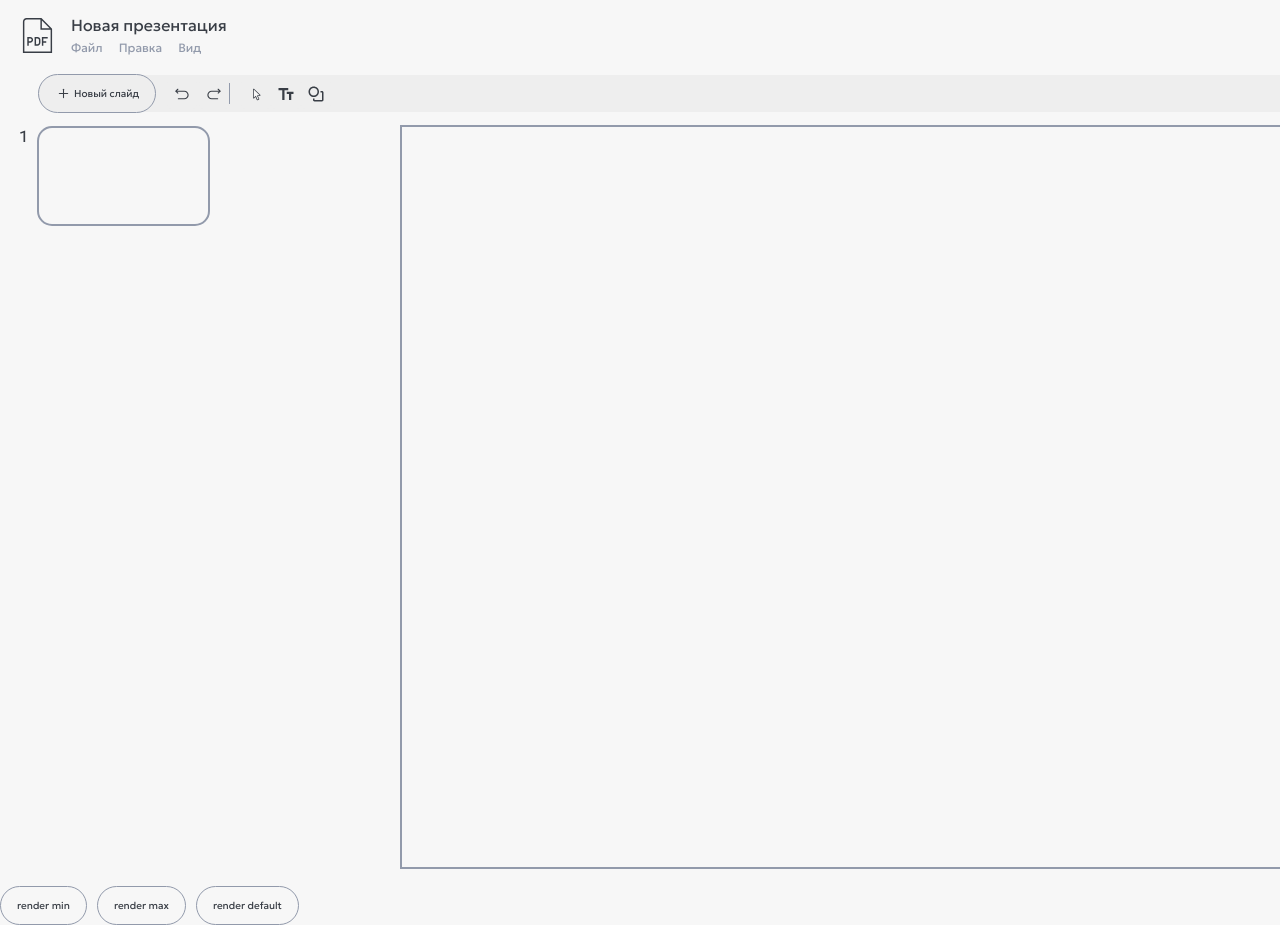
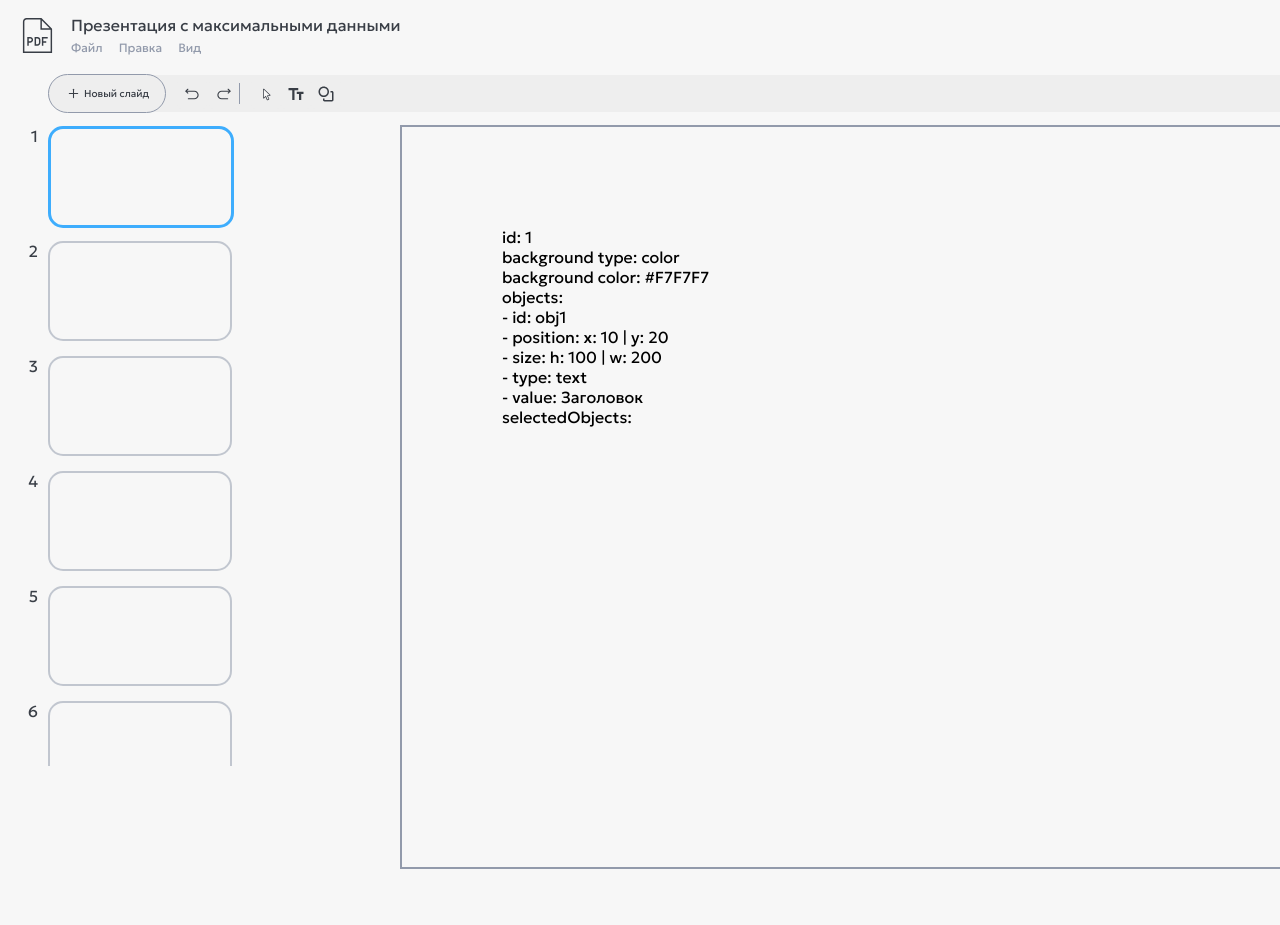
Before and after one commit to exesakreda/presentation-maker, a React (Vite) app in the folder my-vue-app/: page / in a window 1280 px wide. Shown: the top 925 px of the page. After the commit the page ends 869 px from the top, so only its background shows below. Built offline with nearby package versions, Linux system fonts and the light colour scheme.

Commit message:
добавлен вывод информации об объектах слайда, добавлена функция рендера презентации с минимальными и максимальными данными. обновлена цветовая схема приложения.

```diff
--- a/my-vue-app/src/App.tsx
+++ b/my-vue-app/src/App.tsx
@@ -4,7 +4,6 @@ import Actionbar from './Actionbar'
 import Toolbar from './Toolbar'
 import Slidelist from './SlideList'
 import SlideArea from './SlideArea'
-import Render from './Render'
 
 import '../../types.ts'
 import { Presentation } from '../../types.ts'
@@ -24,41 +23,117 @@ import {
   changeSlideBackground
 } from '../../functions.ts';
 
-let initialPresentation: Presentation = {
-  title: 'Новая презентация',
-  slideList: [],
-  selectedSlides: [],
+export let minPresentation: Presentation = {
+  title: 'Презентация с минимальными данными',
+  slideList: [{
+    id: '1',
+    background: { type: 'color', value: '#F7F7F7'},
+    objects: [],
+    selectedObjects: []
+  }],
+  selectedSlide: '1',
+}
+
+export let maxPresentation: Presentation = {
+  title: 'Презентация с максимальными данными',
+  slideList: [
+    {
+      id: '1',
+      background: { type: 'color', value: '#F7F7F7'},
+      objects: [
+        {
+          id: 'obj1',
+          position: { x: 10, y: 20 },
+          size: { h: 100, w: 200 },
+          value: 'Заголовок',
+          fontFamily: 'Arial',
+          textSize: 24,
+          type: 'text',
+        },
+      ],
+      selectedObjects: [],
+    },
+    {
+      id: '2',
+      background: { type: 'color', value: '#F7F7F7'},
+      objects: [],
+      selectedObjects: [],
+    },
+    {
+      id: '3',
+      background: { type: 'color', value: '#F7F7F7'},
+      objects: [],
+      selectedObjects: [],
+    },
+    {
+      id: '4',
+      background: { type: 'color', value: '#F7F7F7'},
+      objects: [],
+      selectedObjects: [],
+    },
+    {
+      id: '5',
+      background: { type: 'color', value: '#F7F7F7'},
+      objects: [],
+      selectedObjects: [],
+    },
+    {
+      id: '6',
+      background: { type: 'color', value: '#F7F7F7'},
+      objects: [],
+      selectedObjects: [],
+    },
+    {
+      id: '7',
+      background: { type: 'color', value: '#F7F7F7'},
+      objects: [],
+      selectedObjects: [],
+    },
+    {
+      id: '8',
+      background: { type: 'color', value: '#F7F7F7'},
+      objects: [],
+      selectedObjects: [],
+    },
+    {
+      id: '9',
+      background: { type: 'color', value: '#F7F7F7'},
+      objects: [],
+      selectedObjects: [],
+    },
+    {
+      id: '10',
+      background: { type: 'color', value: '#F7F7F7'},
+      objects: [],
+      selectedObjects: [],
+    },
+  ],
+  selectedSlide: '1',
 }
 
 function App() {
-  const [presentation, setPresentation] = useState<Presentation>(initialPresentation)
+  let isMax = true
+  if (isMax) {
+    return (
+      <>
+        <Actionbar title={'Презентация с максимальными данными'}/>
+        <Toolbar />
 
-  const minClick = () => {
-    const updatedPresentation = changePresentationTitle(presentation, 'Презентация с минимальными данными')
-    setPresentation(updatedPresentation)
+        <Slidelist slides={maxPresentation.slideList} selectedSlide={'1'} />
+        <SlideArea slide={maxPresentation.slideList[0]}/>
+      </>
+    )
+  } else {
+    return (
+      <>
+        <Actionbar title={minPresentation.title}/>
+        <Toolbar />
+
+        <Slidelist slides={minPresentation.slideList} selectedSlide={minPresentation.selectedSlide}/>
+        <SlideArea slide={minPresentation.slideList[0]}/>
+      </>
+    )
   }
-
-  const maxClick = () => {
-    const updatedPresentation = changePresentationTitle(presentation, 'Презентация с максимальными данными')
-    setPresentation(updatedPresentation)
-  }
-
-  const resetClick = () => {
-    const updatedPresentation = changePresentationTitle(presentation, 'Новая презентация')
-    setPresentation(updatedPresentation)
-  }
-
-  return (
-    <>
-      <Actionbar title={presentation.title}/>
-      <Toolbar />
-
-      <Slidelist />
-      <SlideArea />
-      <Render onMinClick={minClick} onMaxClick={maxClick} onResetClick={resetClick}/>
-
-    </>
-  )
 }
 
 export default App
--- a/my-vue-app/src/Render.css
+++ /dev/null
@@ -1,26 +0,0 @@
-.button2 {
-    height: 37px;
-    border: 1px solid #929AAB;
-    border-radius: 45px;
-    padding-left: 16px;
-    padding-right: 16px;
-
-    display: flex;
-    align-items: center;
-
-    font-size: 10px;
-    color: #393E46;
-
-    cursor: pointer;
-}
-.button2:hover {
-    background-color: #D9D9D9;
-}
-
-
-.render {
-    position: absolute;
-    display: flex;
-    left: 0;
-    top: 886px;
-}
--- a/my-vue-app/src/Render.tsx
+++ /dev/null
@@ -1,29 +0,0 @@
-import React from "react"
-
-import './Render.css'
-
-type myRenderProps = {
-    onMinClick: () => void,
-    onMaxClick: () => void,
-    onResetClick: () => void,
-}
-
-function Render({ onMinClick, onMaxClick, onResetClick }: myRenderProps) {
-    return (
-        <div className="render">
-            <div className="render__renderMin renderMin button2" style={{marginRight: '10px'}} onClick={onMinClick}>
-                <p className="renderMin__text">render min</p>
-            </div>
-
-            <div className="render__renderMax renderMax button2" style={{marginRight: '10px'}} onClick={onMaxClick}>
-                <p className="renderMax__text">render max</p>
-            </div>
-
-            <div className="render__renderMax renderMax button2" style={{marginRight: '10px'}} onClick={onResetClick}>
-                <p className="renderMax__text">render default</p>
-            </div>
-        </div>
-    )
-}
-
-export default Render
--- a/my-vue-app/src/SlideArea.css
+++ b/my-vue-app/src/SlideArea.css
@@ -9,3 +9,8 @@
     top: 125px;
     left: 400px;
 }
+
+.slidearea__content {
+    margin-left: 100px;
+    margin-top: 100px;
+}
--- a/my-vue-app/src/SlideArea.tsx
+++ b/my-vue-app/src/SlideArea.tsx
@@ -1,11 +1,37 @@
 import React from "react"
 import './SlideArea.css'
+import { Color, Image, Slide } from "../../types"
+import { TextArea } from "../../types"
+import { ImageArea } from "../../types"
 
+type SlideAreaProps = {
+    slide: Slide
+}
 
-function SlideArea() {
+function SlideArea(props: SlideAreaProps) {
+    const slide:Slide = props.slide
+    const slideObjects = slide.objects.map(obj =>
+        <>
+            <p> - id: {obj.id}</p>
+            <p> - position:  x: {obj.position.x} | y: {obj.position.y}</p>
+            <p> - size: h: {obj.size.h} | w: {obj.size.w}</p>
+            <p> - type: {obj.type}</p>
+
+            {obj.type === 'text' && <p> - value: {(obj as TextArea).value}</p>}
+            {obj.type === 'image' && <p> - src: {(obj as ImageArea).src}</p>}
+        </>
+    )
     return (
         <div className="slidearea">
-
+            <div className="slidearea__content">
+                <p> id: {slide.id} </p>
+                <p> background type: {slide.background.type}</p>
+                {slide.background.type === 'color' && <p>background color: {(slide.background as Color).value}</p>}
+                {slide.background.type === 'image' && <p>background color: {(slide.background as Image).src}</p>}
+                <p> objects: </p>
+                {slideObjects}
+                <p> selectedObjects: {slide.selectedObjects} </p>
+            </div>
         </div>
     )
 }
--- a/my-vue-app/src/SlideList.css
+++ b/my-vue-app/src/SlideList.css
@@ -4,10 +4,10 @@
     position: fixed;
 
     margin-top: 14px;
-    margin-left: 20px;
+    margin-left: 10px;
+    padding-left: 10px;
 
     max-height: 80%;
-    width: 205px;
 
     overflow-y: auto;
     overflow-x: hidden;
@@ -26,7 +26,7 @@
 }
 
 .small-slide {
-    width: 190px;
+  min-width: 190px;
   height: 100px;
   display: flex;
   flex-wrap: nowrap;
@@ -35,13 +35,20 @@
 
 .small-slide__number {
   font-size: 16px;
+  width: 18px;
+  text-align: right;
   color: #393E46;
 }
 
 .small-slide__preview {
   margin-left: 10px;
-    width: 172px;
+  width: 180px;
   height: 96px;
-    border: 2px solid #929AAB;
+  border: 2px solid #929aab86;
   border-radius: 15px;
+  margin-right: 15px;
 }
+
+.selectedSlide {
+  border: 3px solid #3EADFD;
+}
--- a/my-vue-app/src/SlideList.tsx
+++ b/my-vue-app/src/SlideList.tsx
@@ -1,13 +1,34 @@
 import React from "react"
 import './SlideList.css'
+import { Slide } from "../../types"
 
-function Slidelist() {
+type SlideListProps = {
+    slides: Slide[],
+    selectedSlide: string,
+}
+
+function Slidelist(props: SlideListProps) {
+    const slides: Array<Slide> = props.slides
+    const selectedSlideId = props.selectedSlide
+
+    const slideListItems = slides.map(slide => {
+        const isSelected = slide.id === selectedSlideId
+
+        return(
+            <div className="slideList__slide small-slide">
+            <p className="small-slide__number">{slides.indexOf(slide) + 1}</p>
+            <div
+                key={slide.id}
+                className={`small-slide__preview ${isSelected ? 'selectedSlide' : ''}`}
+            ></div>
+        </div>
+        )
+
+    })
+
     return(
         <div className="slideList">
-            <div className="slideList__slide small-slide">
-                <p className="small-slide__number">1</p>
-                <div className="small-slide__preview"></div>
-            </div>
+            {slideListItems}
         </div>
     )
 }
--- a/my-vue-app/src/Toolbar.css
+++ b/my-vue-app/src/Toolbar.css
@@ -1,5 +1,5 @@
 .toolbar {
-    margin-left: 38px;
+    margin-left: 48px;
     background-color: #EEEEEE;
     width: 1677px;
     position: relative;
```
Also changed, not shown: 1 other file (tests, documents, lock files or other folders). Lines whose indentation alone changed are shown as unchanged.
